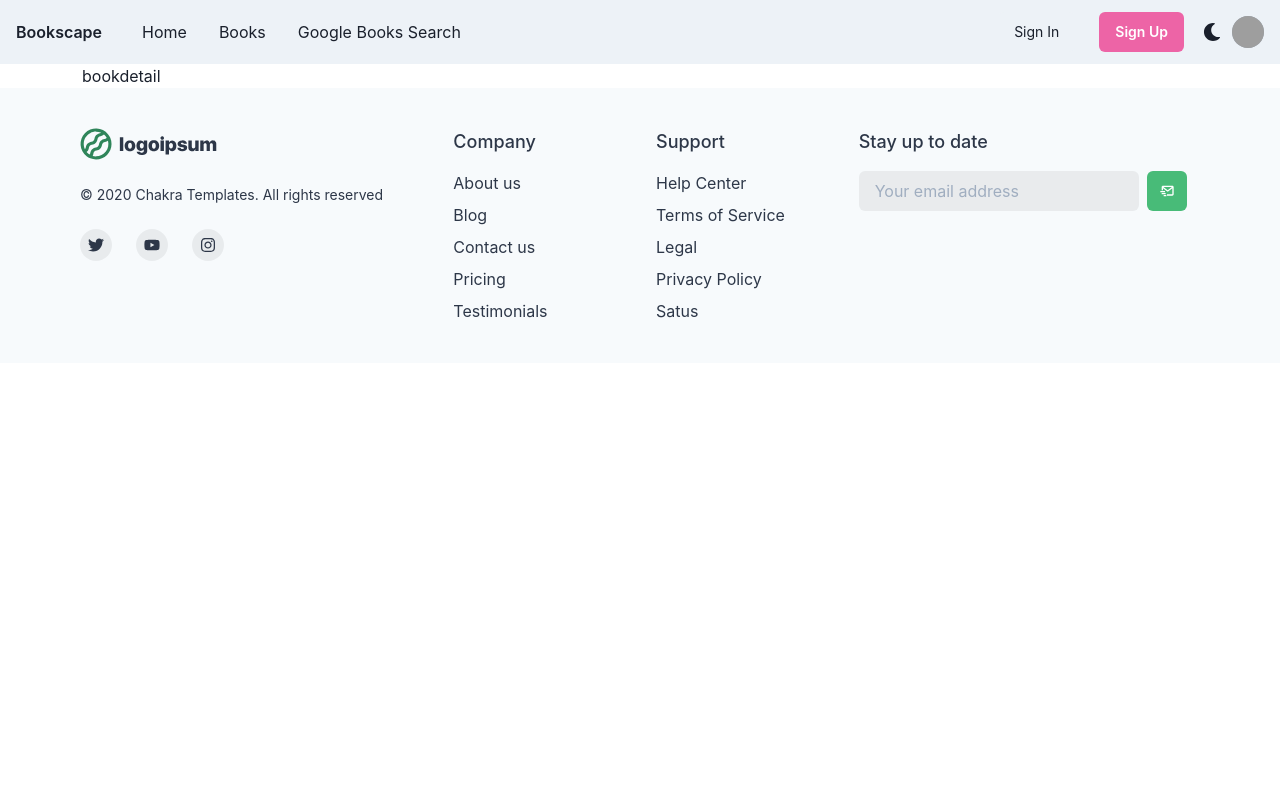
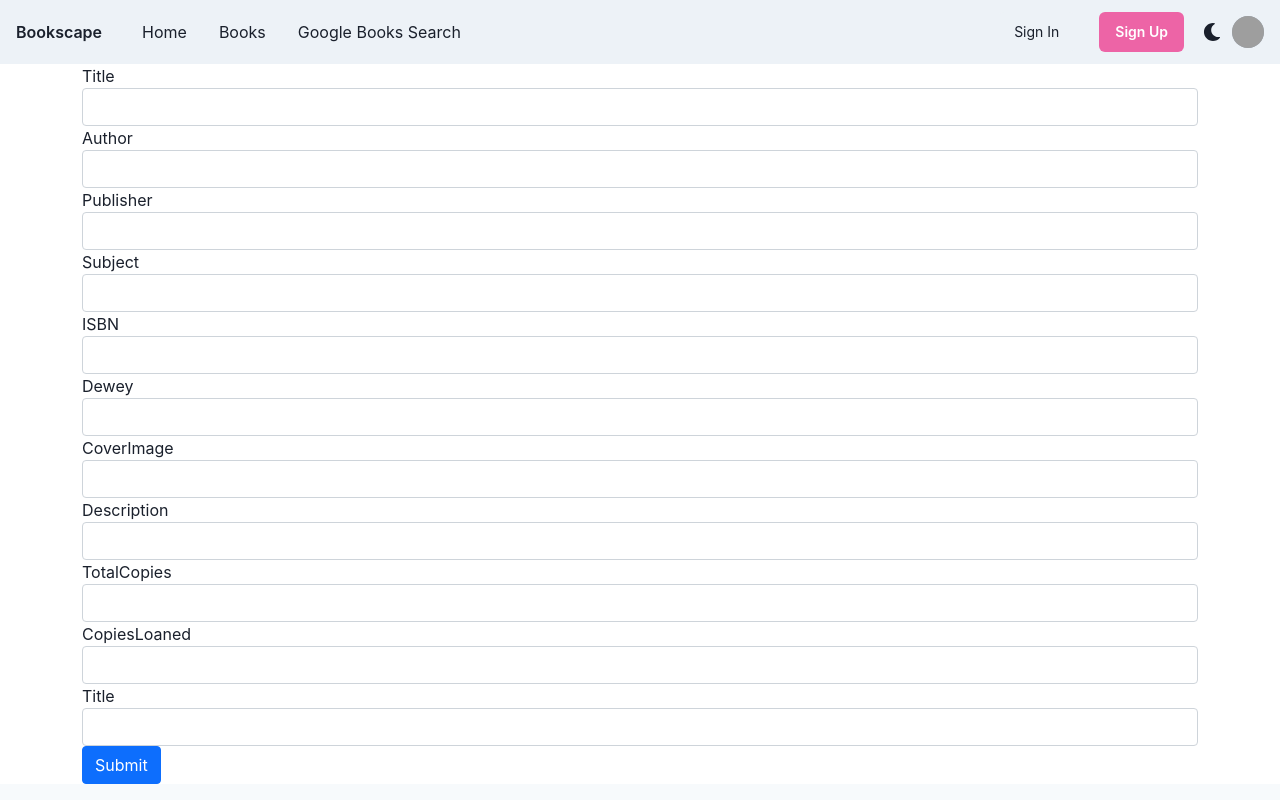
Before and after one commit to PhilArceno/Bookscape-react, a React (Create React App) app: page /admin/book/1 in a window 1280 px wide. Shown: the top 800 px of the page. Built offline with nearby package versions, Linux system fonts and the light colour scheme; grey boxes are pictures that could not be loaded.

Commit message:
add adminpage BookAdd

```diff
--- a/src/pages/admin/BookDetail.js
+++ b/src/pages/admin/BookDetail.js
@@ -1,14 +1,168 @@
-import React from 'react';
+import React, { useState,useEffect } from 'react';
+import { useNavigate,useParams } from "react-router-dom";
+import { useForm } from 'react-hook-form';
+import { yupResolver } from '@hookform/resolvers/yup';
+import * as Yup from 'yup';
+import Axios from 'axios';
+
+function BookAdd() {
+
+  const [error, setError] = useState('');
+  const navigate = useNavigate();
+
+  const onSubmit = data => {
+    /*
+    Axios.post("http://localhost:3001/api/book",{Title:data.Title,Author:data.Author,Publisher:data.Publisher,Subject:data.Subject,ISBN:data.ISBN, Dewey:data.Dewey,CoverImage:data.CoverImage, Description:data.Description,TotalCopies:data.TotalCopies,CopiesLoaned:data.CopiesLoaned})
+      .then((response)=>{
+        if(response.data==='success'){
+          navigate("/admin/book/list");
+        }else{
+          setError(response.data.sqlMessage);
+        }
+      }).catch((error)=>{
+        setError('System Error');
+      });
+      */
+      navigate("/admin/book/list");
+  };
 
 
+  const validationSchema = Yup.object().shape({
+    Title: Yup.string()
+      .required('Title is required')
+  });
 
-function BookDetail() {
 
+  const {
+    register,
+    handleSubmit,
+    formState: { errors }
+  } = useForm({
+    resolver: yupResolver(validationSchema)
+  });
 
   return (
     <div className="container">
-      bookdetail
-    </div>     );
+    {error?(<div className="alert alert-danger">{error}</div>):""}
+    <form onSubmit={handleSubmit(onSubmit)}>
+      <div className="form-group">
+        <label>Title</label>
+        <input
+          name="Title"
+          type="text"
+          {...register('Title')}
+          className={`form-control ${errors.Title ? 'is-invalid' : ''}`}
+        />
+        <div className="invalid-feedback">{errors.Title?.message}</div>
+      </div>
+      <div className="form-group">
+        <label>Author</label>
+        <input
+          name="Author"
+          type="text"
+          {...register('Author')}
+          className={`form-control ${errors.Author ? 'is-invalid' : ''}`}
+        />
+        <div className="invalid-feedback">{errors.Author?.message}</div>
+      </div>
+      <div className="form-group">
+        <label>Publisher</label>
+        <input
+          name="Publisher"
+          type="text"
+          {...register('Publisher')}
+          className={`form-control ${errors.Publisher ? 'is-invalid' : ''}`}
+        />
+        <div className="invalid-feedback">{errors.Publisher?.message}</div>
+      </div>
+      <div className="form-group">
+        <label>Subject</label>
+        <input
+          name="Subject"
+          type="text"
+          {...register('Subject')}
+          className={`form-control ${errors.Subject ? 'is-invalid' : ''}`}
+        />
+        <div className="invalid-feedback">{errors.Subject?.message}</div>
+      </div>
+      <div className="form-group">
+        <label>ISBN</label>
+        <input
+          name="ISBN"
+          type="text"
+          {...register('ISBN')}
+          className={`form-control ${errors.ISBN ? 'is-invalid' : ''}`}
+        />
+        <div className="invalid-feedback">{errors.ISBN?.message}</div>
+      </div>
+      <div className="form-group">
+        <label>Dewey</label>
+        <input
+          name="Dewey"
+          type="text"
+          {...register('Dewey')}
+          className={`form-control ${errors.Dewey ? 'is-invalid' : ''}`}
+        />
+        <div className="invalid-feedback">{errors.Dewey?.message}</div>
+      </div>
+      <div className="form-group">
+        <label>CoverImage</label>
+        <input
+          name="CoverImage"
+          type="text"
+          {...register('CoverImage')}
+          className={`form-control ${errors.CoverImage ? 'is-invalid' : ''}`}
+        />
+        <div className="invalid-feedback">{errors.CoverImage?.message}</div>
+      </div>
+      <div className="form-group">
+        <label>Description</label>
+        <input
+          name="Description"
+          type="text"
+          {...register('Description')}
+          className={`form-control ${errors.Description ? 'is-invalid' : ''}`}
+        />
+        <div className="invalid-feedback">{errors.Description?.message}</div>
+      </div>
+      <div className="form-group">
+        <label>TotalCopies</label>
+        <input
+          name="TotalCopies"
+          type="text"
+          {...register('TotalCopies')}
+          className={`form-control ${errors.TotalCopies ? 'is-invalid' : ''}`}
+        />
+        <div className="invalid-feedback">{errors.TotalCopies?.message}</div>
+      </div>
+      <div className="form-group">
+        <label>CopiesLoaned</label>
+        <input
+          name="CopiesLoaned"
+          type="text"
+          {...register('CopiesLoaned')}
+          className={`form-control ${errors.CopiesLoaned ? 'is-invalid' : ''}`}
+        />
+        <div className="invalid-feedback">{errors.CopiesLoaned?.message}</div>
+      </div>
+      <div className="form-group">
+        <label>Title</label>
+        <input
+          name="Title"
+          type="text"
+          {...register('title')}
+          className={`form-control ${errors.Title ? 'is-invalid' : ''}`}
+        />
+        <div className="invalid-feedback">{errors.Title?.message}</div>
+      </div>
+      <div className="form-group">
+        <button type="submit" className="btn btn-primary">
+          Submit
+        </button>
+      </div>
+    </form>
+    </div>
+    );
   }
 
-  export default BookDetail;
+  export default BookAdd;
```
